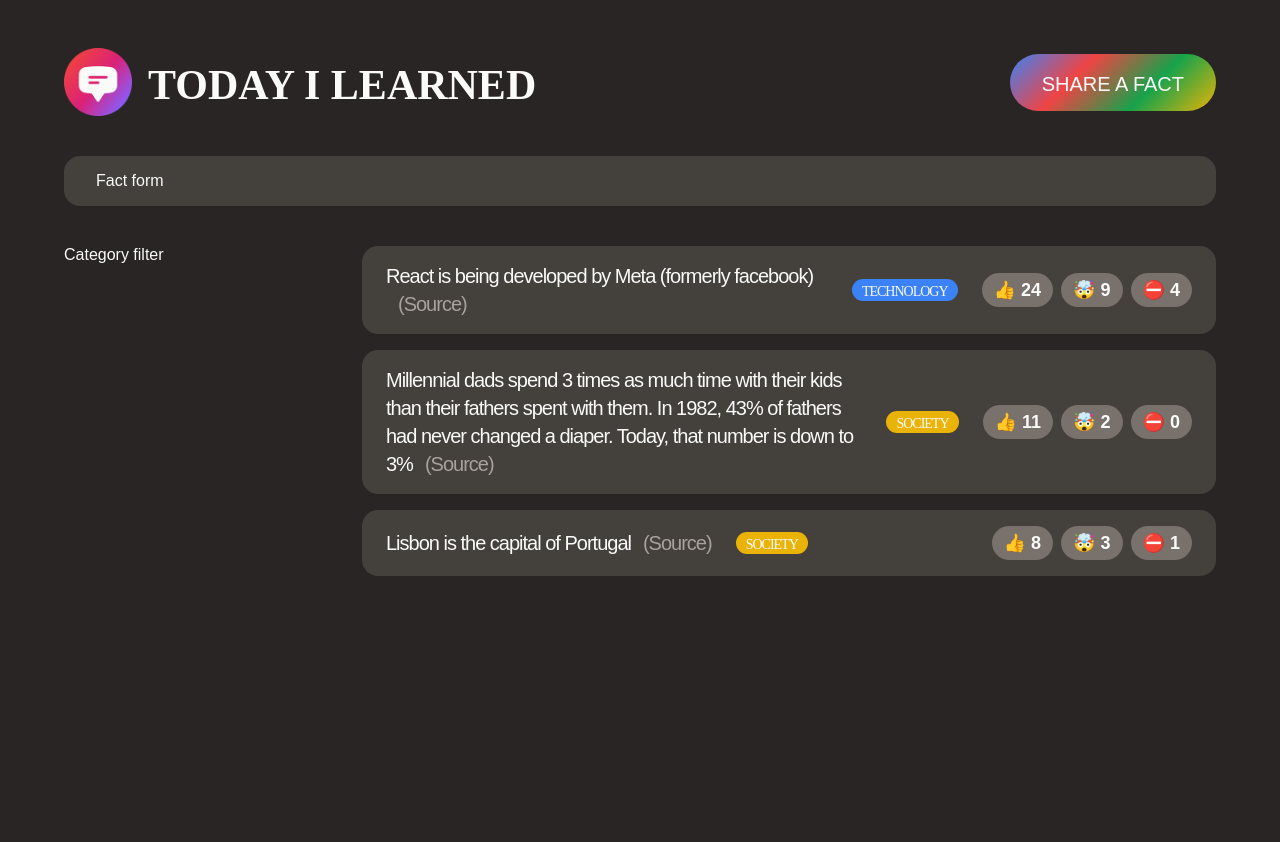
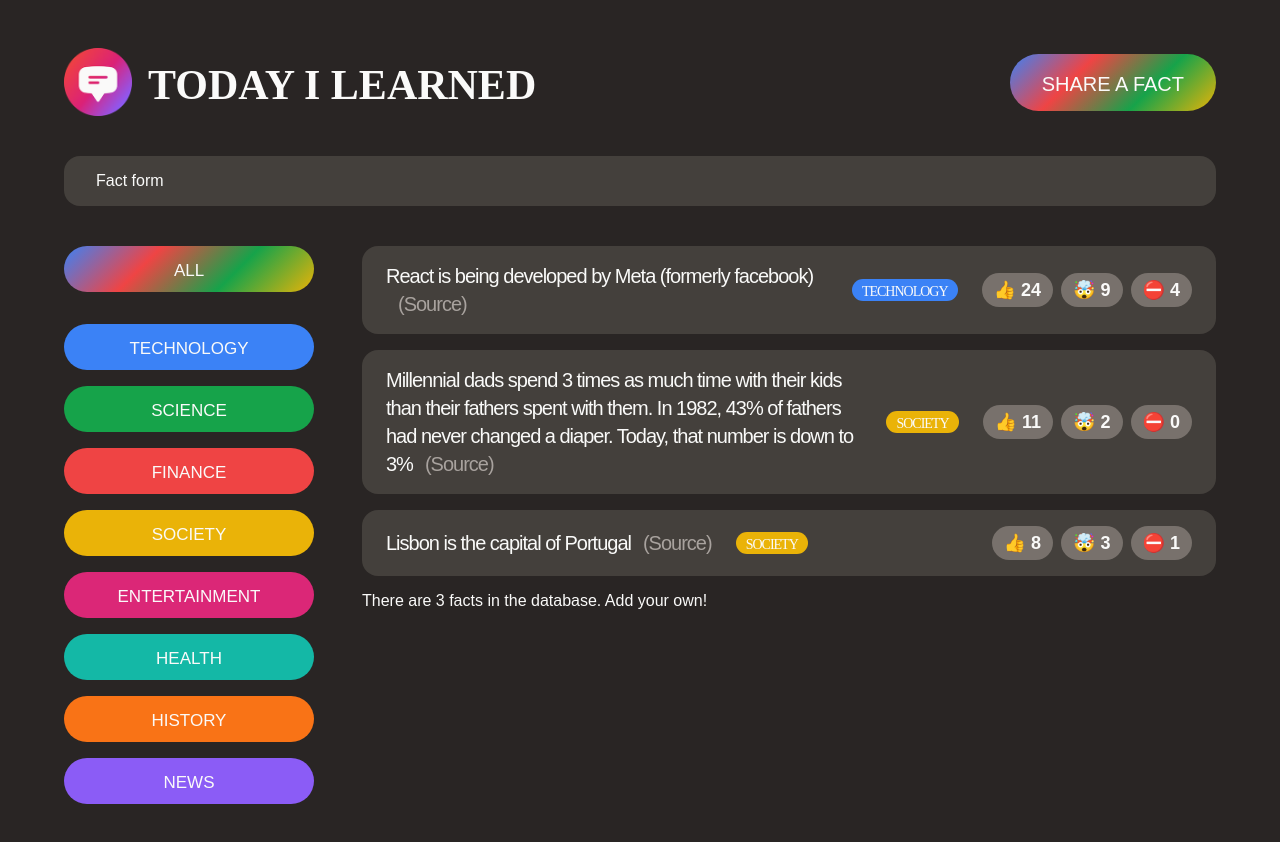
Before and after one commit to pauldavies85/today-i-learned, a React (Create React App) app: page / in a window 1280 px wide. Shown: the top 842 px of the page. Before the commit the page ends 800 px from the top, so only its background shows below. Built offline with nearby package versions, Linux system fonts and the light colour scheme; a web font is replaced by a local one.

Commit message:
Rendered Category List

```diff
--- a/src/App.js
+++ b/src/App.js
@@ -1,15 +1,4 @@
 import "./style.css";
-
-const CATEGORIES = [
-  { name: "technology", color: "#3b82f6" },
-  { name: "science", color: "#16a34a" },
-  { name: "finance", color: "#ef4444" },
-  { name: "society", color: "#eab308" },
-  { name: "entertainment", color: "#db2777" },
-  { name: "health", color: "#14b8a6" },
-  { name: "history", color: "#f97316" },
-  { name: "news", color: "#8b5cf6" },
-];
 
 const initialFacts = [
   {
@@ -72,8 +61,38 @@ function NewFactForm() {
   return <form className="fact-form">Fact form</form>;
 }
 
+const CATEGORIES = [
+  { name: "technology", color: "#3b82f6" },
+  { name: "science", color: "#16a34a" },
+  { name: "finance", color: "#ef4444" },
+  { name: "society", color: "#eab308" },
+  { name: "entertainment", color: "#db2777" },
+  { name: "health", color: "#14b8a6" },
+  { name: "history", color: "#f97316" },
+  { name: "news", color: "#8b5cf6" },
+];
+
 function CategoryFilter() {
-  return <aside>Category filter</aside>;
+  return (
+    <aside>
+      <ul>
+        <li className="category">
+          <button className="btn btn-all-categories">All</button>
+        </li>
+
+        {CATEGORIES.map((cat) => (
+          <li key={cat.name} className="category">
+            <button
+              className="btn btn-category"
+              style={{ backgroundColor: cat.color }}
+            >
+              {cat.name}
+            </button>
+          </li>
+        ))}
+      </ul>
+    </aside>
+  );
 }
 
 function FactList() {
@@ -81,9 +100,19 @@ function FactList() {
   const facts = initialFacts;
   return (
     <section>
-      <ul clasName="facts-list">
+      <ul className="facts-list">
         {facts.map((fact) => (
-          <li key={fact.id} className="fact">
+          <Fact key={fact.id} fact={fact} />
+        ))}
+      </ul>
+      <p>There are {facts.length} facts in the database. Add your own!</p>
+    </section>
+  );
+}
+
+function Fact({ fact }) {
+  return (
+    <li className="fact">
       <p>
         {fact.text}
         <a className="source" href={fact.source} target="_blank">
@@ -93,9 +122,8 @@ function FactList() {
       <span
         className="tag"
         style={{
-                backgroundColor: CATEGORIES.find(
-                  (cat) => cat.name === fact.category
-                ).color,
+          backgroundColor: CATEGORIES.find((cat) => cat.name === fact.category)
+            .color,
         }}
       >
         {fact.category}
@@ -106,9 +134,6 @@ function FactList() {
         <button>⛔️ {fact.votesFalse}</button>
       </div>
     </li>
-        ))}
-      </ul>
-    </section>
   );
 }
 
--- a/src/style.css
+++ b/src/style.css
@@ -16,7 +16,7 @@ body {
   display: none !important;
 }
 
-.container {
+#root {
   max-width: 1500px;
   margin: 0 auto;
 }
```
Lines whose indentation alone changed are shown as unchanged.
